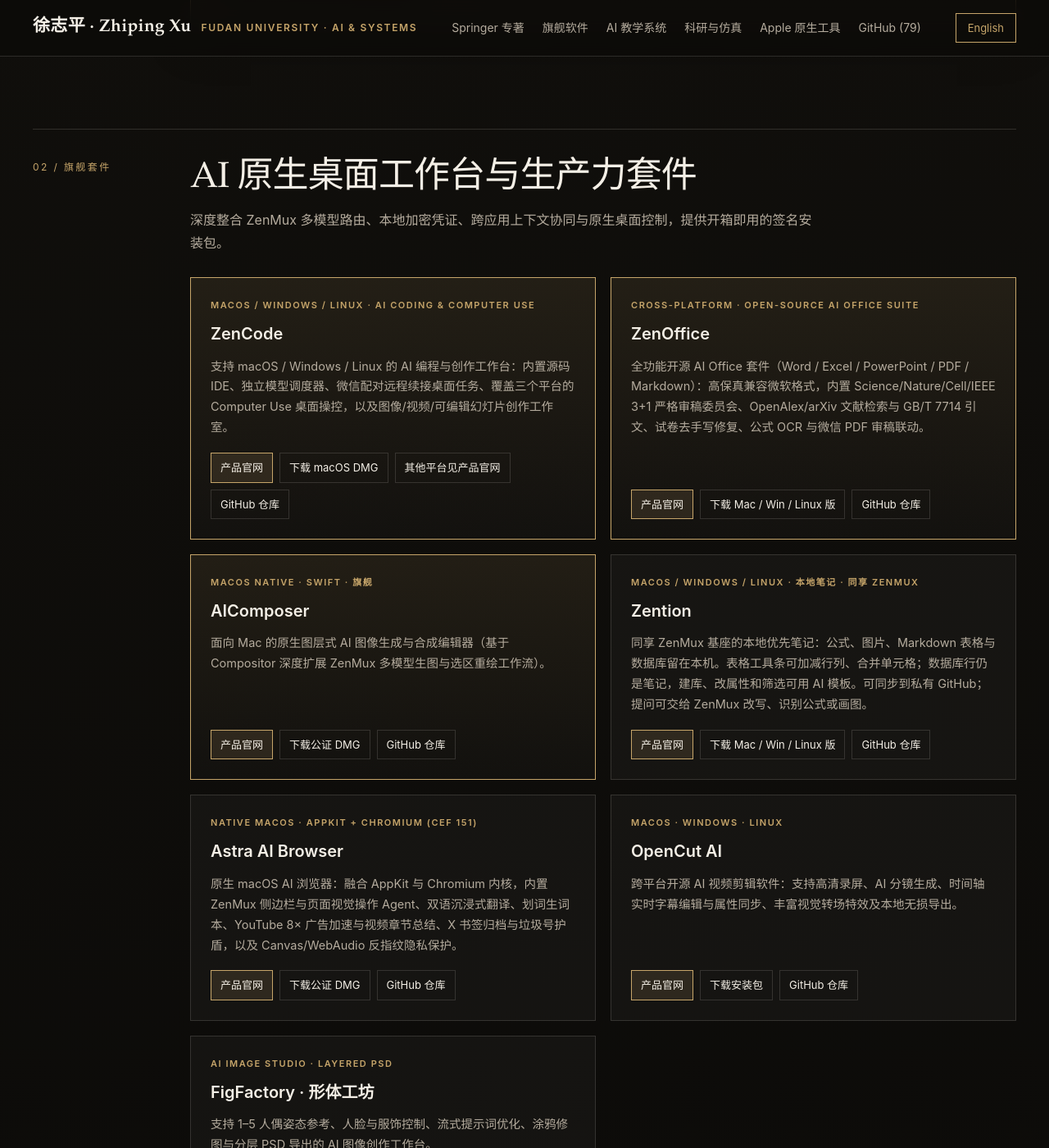
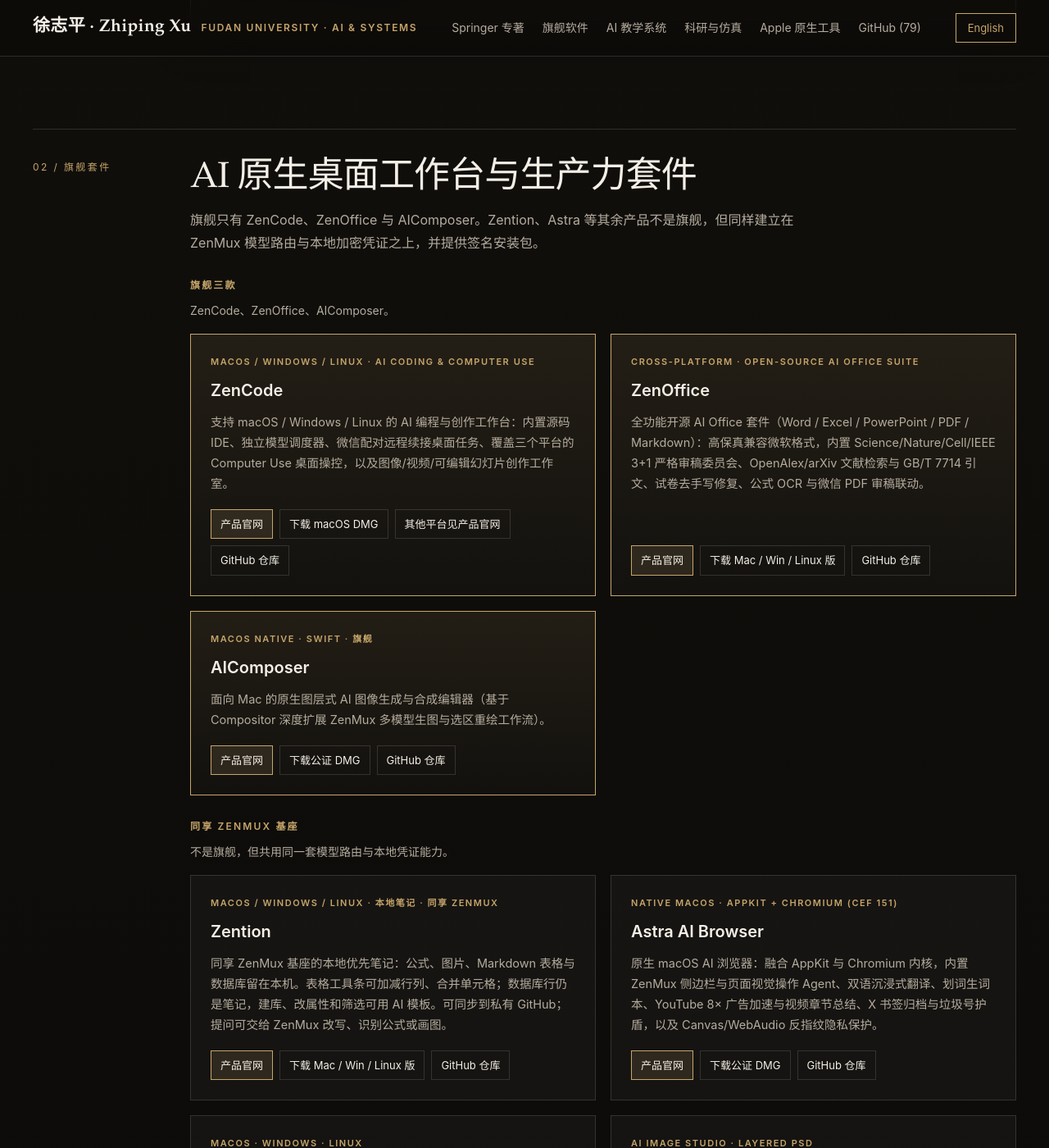
Before and after one commit to bennix/bennix.github.io, a Jekyll site: the page built from index.html, in a window 1280 px wide and 1400 px high, scrolled down 1669 px. Shown: the whole window at 82% size. Built offline with Jekyll 4.4.1, drawn with Linux system fonts in a browser that asks for light colours; the list of posts is cut into pages by our own code.

Commit message:
Split flagships from other ZenMux apps on the homepage.

```diff
--- a/index.html
+++ b/index.html
@@ -2,7 +2,7 @@
 layout: null
 ---
 <!doctype html>
-<html lang="zh-CN">
+<html lang="zh-CN"><!-- matrix-v3 -->
   <head>
     <meta charset="utf-8" />
     <meta name="viewport" content="width=device-width, initial-scale=1" />
@@ -276,6 +276,21 @@
       .clean-visual { display: block; overflow: hidden; border-radius: 8px; }
       .clean-visual img { display: block; width: 100%; height: auto; margin-top: -2.8%; }
       @media (max-width: 700px) { #clean { grid-template-columns: 1fr; gap: 24px; } }
+      .suite-label {
+        margin: 28px 0 12px;
+        color: var(--brass);
+        font-size: 12px;
+        font-weight: 600;
+        letter-spacing: 0.18em;
+        text-transform: uppercase;
+      }
+      .suite-label:first-child { margin-top: 0; }
+      .suite-note {
+        margin: -4px 0 16px;
+        max-width: 48em;
+        color: var(--muted);
+        font-size: 14px;
+      }
       .card.featured {
         border-color: var(--brass);
         background: linear-gradient(180deg, rgba(198, 165, 106, 0.11) 0%, rgba(244, 239, 230, 0.02) 100%);
@@ -443,8 +458,10 @@
           <div>
             <h2 data-i18n="flag.heading">AI 原生桌面工作台与生产力套件</h2>
             <p class="prose" data-i18n="flag.intro">
-              深度整合 ZenMux 多模型路由、本地加密凭证、跨应用上下文协同与原生桌面控制，提供开箱即用的签名安装包。
+              旗舰只有 ZenCode、ZenOffice 与 AIComposer。Zention、Astra 等其余产品不是旗舰，但同样建立在 ZenMux 模型路由与本地加密凭证之上，并提供签名安装包。
             </p>
+                        <p class="suite-label" data-i18n="flag.suiteFlagships">旗舰三款</p>
+            <p class="suite-note" data-i18n="flag.suiteFlagshipsNote">ZenCode、ZenOffice、AIComposer。</p>
             <div class="card-grid">
               <article class="card featured">
                 <div>
@@ -461,7 +478,6 @@
                   <a href="https://github.com/bennix/ZCode" data-i18n="common.repo">GitHub 仓库</a>
                 </div>
               </article>
-
               <article class="card featured">
                 <div>
                   <span class="card-eyebrow" data-i18n="flag.zenoffice.eyebrow">Cross-Platform · Open-Source AI Office Suite</span>
@@ -476,7 +492,6 @@
                   <a href="https://github.com/bennix/GenZenMuxAIOffice" data-i18n="common.repo">GitHub 仓库</a>
                 </div>
               </article>
-
               <article class="card featured">
                 <div>
                   <span class="card-eyebrow" data-i18n="flag.aicomposer.eyebrow">macOS Native · Swift · 旗舰</span>
@@ -491,7 +506,10 @@
                   <a href="https://github.com/bennix/AIComposer" data-i18n="common.repo">GitHub 仓库</a>
                 </div>
               </article>
-
+            </div>
+            <p class="suite-label" data-i18n="flag.suiteShared">同享 ZenMux 基座</p>
+            <p class="suite-note" data-i18n="flag.suiteSharedNote">不是旗舰，但共用同一套模型路由与本地凭证能力。</p>
+            <div class="card-grid">
               <article class="card">
                 <div>
                   <span class="card-eyebrow" data-i18n="flag.zention.eyebrow">macOS / Windows / Linux · 本地笔记 · 同享 ZenMux</span>
@@ -506,7 +524,6 @@
                   <a href="https://github.com/bennix/Zention" data-i18n="common.repo">GitHub 仓库</a>
                 </div>
               </article>
-
               <article class="card">
                 <div>
                   <span class="card-eyebrow" data-i18n="flag.astra.eyebrow">Native macOS · AppKit + Chromium (CEF 151)</span>
@@ -521,7 +538,6 @@
                   <a href="https://github.com/bennix/AstraAIBrowser" data-i18n="common.repo">GitHub 仓库</a>
                 </div>
               </article>
-
               <article class="card">
                 <div>
                   <span class="card-eyebrow" data-i18n="flag.opencut.eyebrow">macOS · Windows · Linux</span>
@@ -536,8 +552,6 @@
                   <a href="https://github.com/bennix/OpenCutAI" data-i18n="common.repo">GitHub 仓库</a>
                 </div>
               </article>
-
-
               <article class="card">
                 <div>
                   <span class="card-eyebrow">AI Image Studio · Layered PSD</span>
@@ -553,6 +567,7 @@
                 </div>
               </article>
             </div>
+</div>
           </div>
         </div>
       </section>
@@ -933,7 +948,7 @@
             "book.linkPaper": "ICDM 2026 论文：DataFlash 可视化数据挖掘框架",
             "flag.index": "02 / 旗舰套件",
             "flag.heading": "AI 原生桌面工作台与生产力套件",
-            "flag.intro": "深度整合 ZenMux 多模型路由、本地加密凭证、跨应用上下文协同与原生桌面控制，提供开箱即用的签名安装包。",
+            "flag.intro": "旗舰只有 ZenCode、ZenOffice 与 AIComposer。Zention、Astra 等其余产品不是旗舰，但同样建立在 ZenMux 模型路由与本地加密凭证之上，并提供签名安装包。",
             "flag.zencode.otherPlatforms": "其他平台见产品官网",
             "flag.zencode.eyebrow": "macOS / Windows / Linux · AI 编程与跨平台 Computer Use",
             "flag.zencode.desc": "支持 macOS / Windows / Linux 的 AI 编程与创作工作台：内置源码 IDE、独立模型调度器、微信配对远程续接桌面任务、覆盖三个平台的 Computer Use 桌面操控，以及图像/视频/可编辑幻灯片创作工作室。",
@@ -1042,7 +1057,11 @@
             "book.linkPaper": "ICDM 2026 Paper: DataFlash Visual Analytics",
             "flag.index": "02 / FLAGSHIP SUITES",
             "flag.heading": "AI-Native Desktop Workspaces & Productivity Suites",
-            "flag.intro": "Built with ZenMux multi-model routing, OS-encrypted local credentials, cross-editor context sharing, and native desktop automation.",
+            "flag.intro": "Only ZenCode, ZenOffice, and AIComposer are flagships. Products such as Zention and Astra are not flagships, but they share ZenMux model routing and locally encrypted credentials, with signed installers.",
+            "flag.suiteFlagships": "Three flagships",
+            "flag.suiteFlagshipsNote": "ZenCode, ZenOffice, and AIComposer.",
+            "flag.suiteShared": "Share the ZenMux foundation",
+            "flag.suiteSharedNote": "Not flagships, but they reuse the same model routing and local credentials.",
             "flag.zencode.otherPlatforms": "Other platforms: see product website",
             "flag.zencode.eyebrow": "macOS / Windows / Linux · AI Coding & Computer Use",
             "flag.zencode.desc": "AI coding workspace and creative studio for macOS, Windows, and Linux, with paired WeChat remote task continuation and Computer Use desktop automation across all three platforms.",
```
